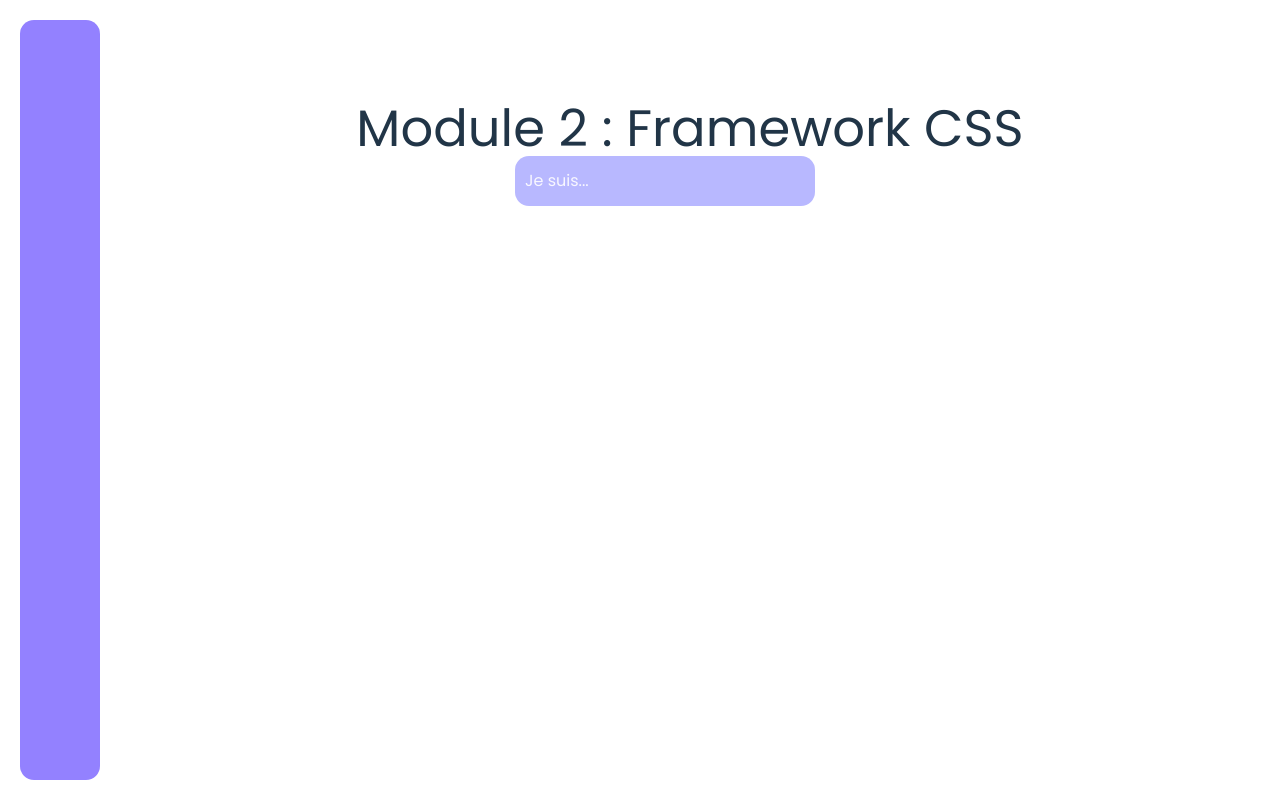
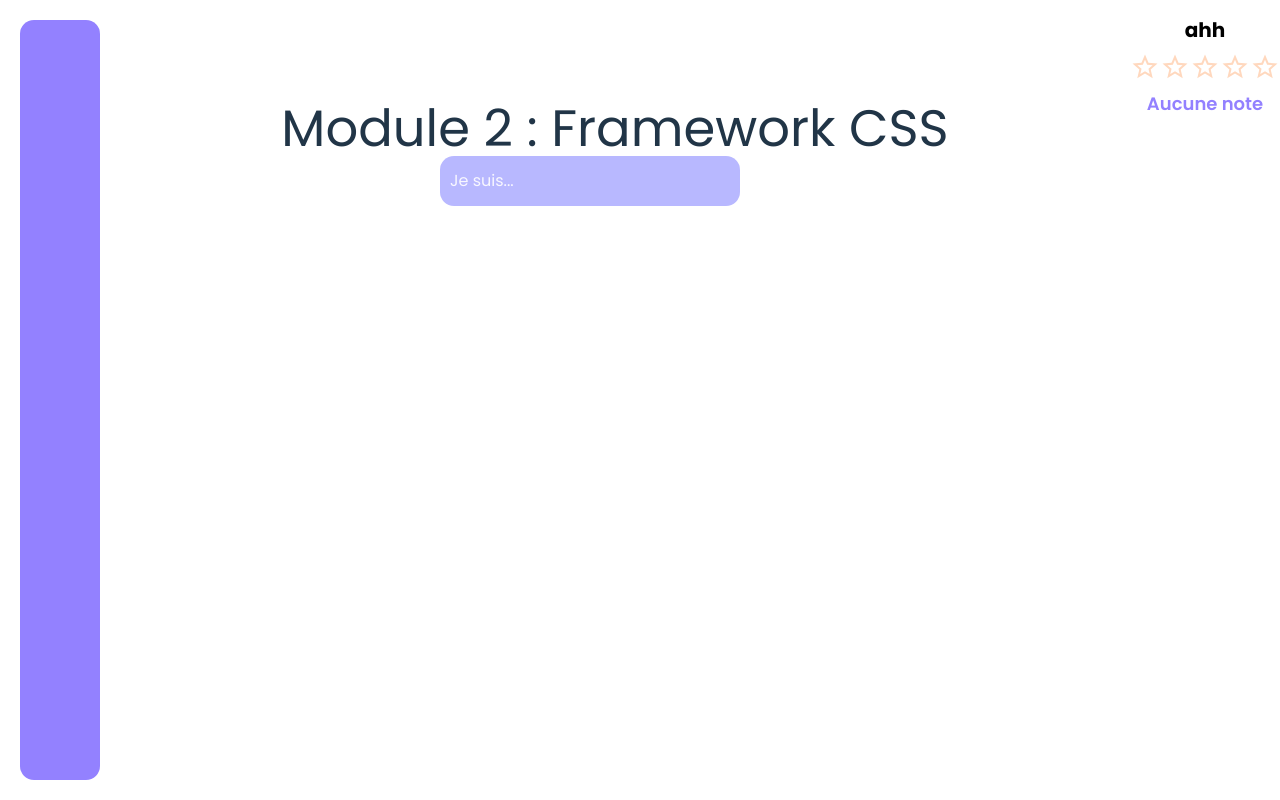
Before and after one commit to wTakiira/EdsuignV2, a React (Vite) app: page /module-stagiaire in a window 1280 px wide. Built offline with nearby package versions, Linux system fonts and the light colour scheme; some icons are missing.

Commit message:
ajout etoile

```diff
--- a/package.json
+++ b/package.json
@@ -10,14 +10,16 @@
     "preview": "vite preview"
   },
   "dependencies": {
+    "@emotion/react": "^11.14.0",
+    "@emotion/styled": "^11.14.0",
     "@heroicons/react": "^2.2.0",
     "@material-tailwind/react": "^2.1.10",
+    "@mui/material": "^7.0.2",
     "@tailwindcss/vite": "^4.1.4",
     "feather-icons-react": "^0.8.1",
     "react": "^19.0.0",
     "react-dom": "^19.0.0",
     "react-signature-canvas": "^1.1.0-alpha.2",
-    "react-simple-star-rating": "^5.1.7",
     "tailwindcss": "^4.1.4"
   },
   "devDependencies": {
--- /dev/null
+++ b/src/components/Stars.jsx
@@ -0,0 +1,33 @@
+import React, { useState } from 'react';
+import Rating from '@mui/material/Rating';
+import Box from '@mui/material/Box';
+
+export default function StarRatingBox({question}) {
+  const [value, setValue] = useState(0);
+
+  return (
+    <Box className="flex flex-col items-center py-4">
+      <span className="mb-2 text-xl font-bold text-black font-['Poppins']">
+      {question}
+      </span>
+      <Rating
+        name="custom-rating"
+        value={value}
+        onChange={(event, newValue) => {
+          setValue(newValue);
+        }}
+        precision={0.5} // pour demi-étoiles
+        size="large"
+        sx={{
+          color: '#9381FF', // couleur des étoiles remplies
+          '& .MuiRating-iconEmpty': {
+            color: '#FFD8BE', // couleur des étoiles vides
+          },
+        }}
+      />
+      <span className="mt-2 text-lg" style={{ color: '#9381FF', fontWeight: 600 }}>
+        {value > 0 ? `Votre note : ${value} / 5` : 'Aucune note'}
+      </span>
+    </Box>
+  );
+}
--- a/src/pages/ModuleStagiaire.jsx
+++ b/src/pages/ModuleStagiaire.jsx
@@ -4,6 +4,7 @@ import QrCodeModal from "../components/QrCodeModal";
 import { useState } from "react";
 // import Dropdown from "../components/Dropdown";
 import Signature from "../components/Signature";
+import StarRatingBox from "../components/Stars";
 
 export default function ModuleStagiaire() {
   const [open, setOpen] = useState(false);
@@ -89,6 +90,7 @@ export default function ModuleStagiaire() {
         </div>
         {selectedName !== "no-name" && <Signature />}
       </div>
+      <StarRatingBox question="ahh"></StarRatingBox>
     </>
   );
 }
```
Also changed, not shown: 1 other file (tests, documents, lock files or other folders).
